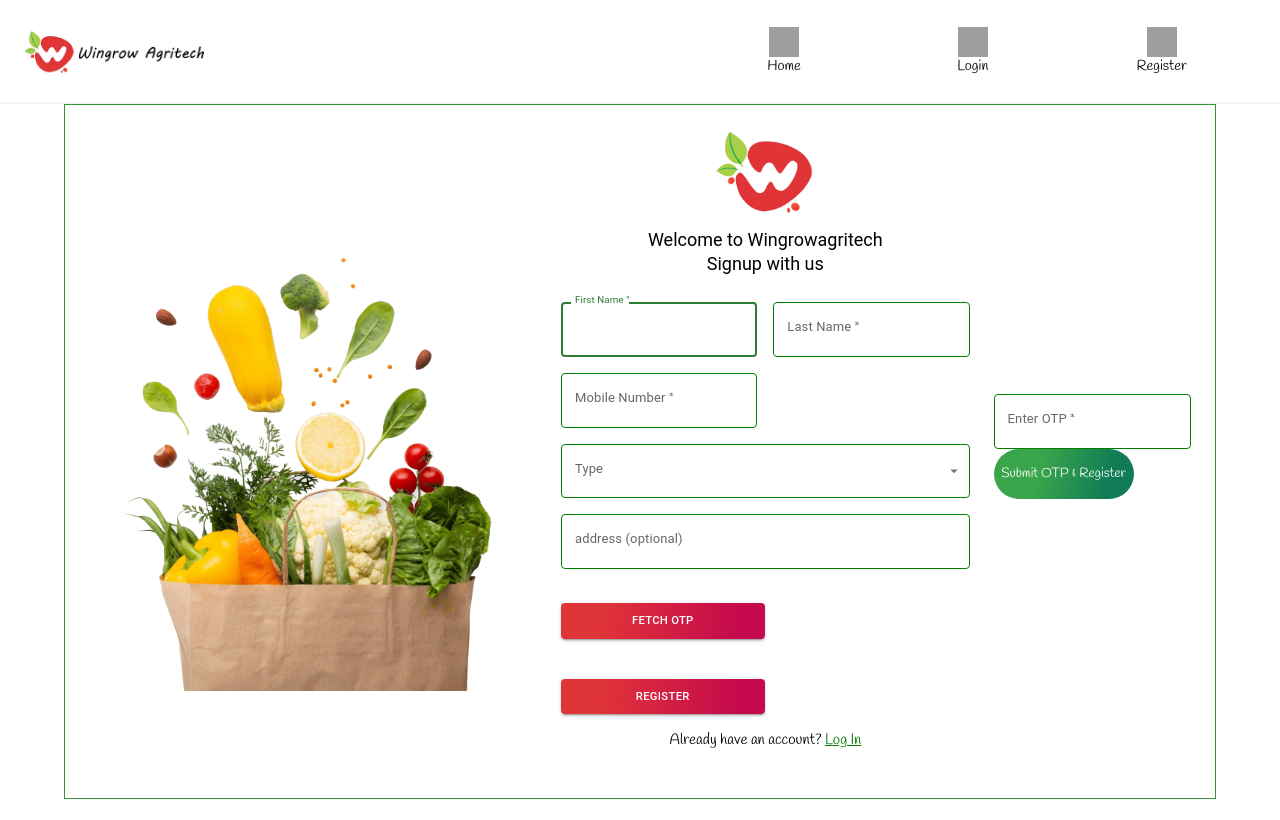
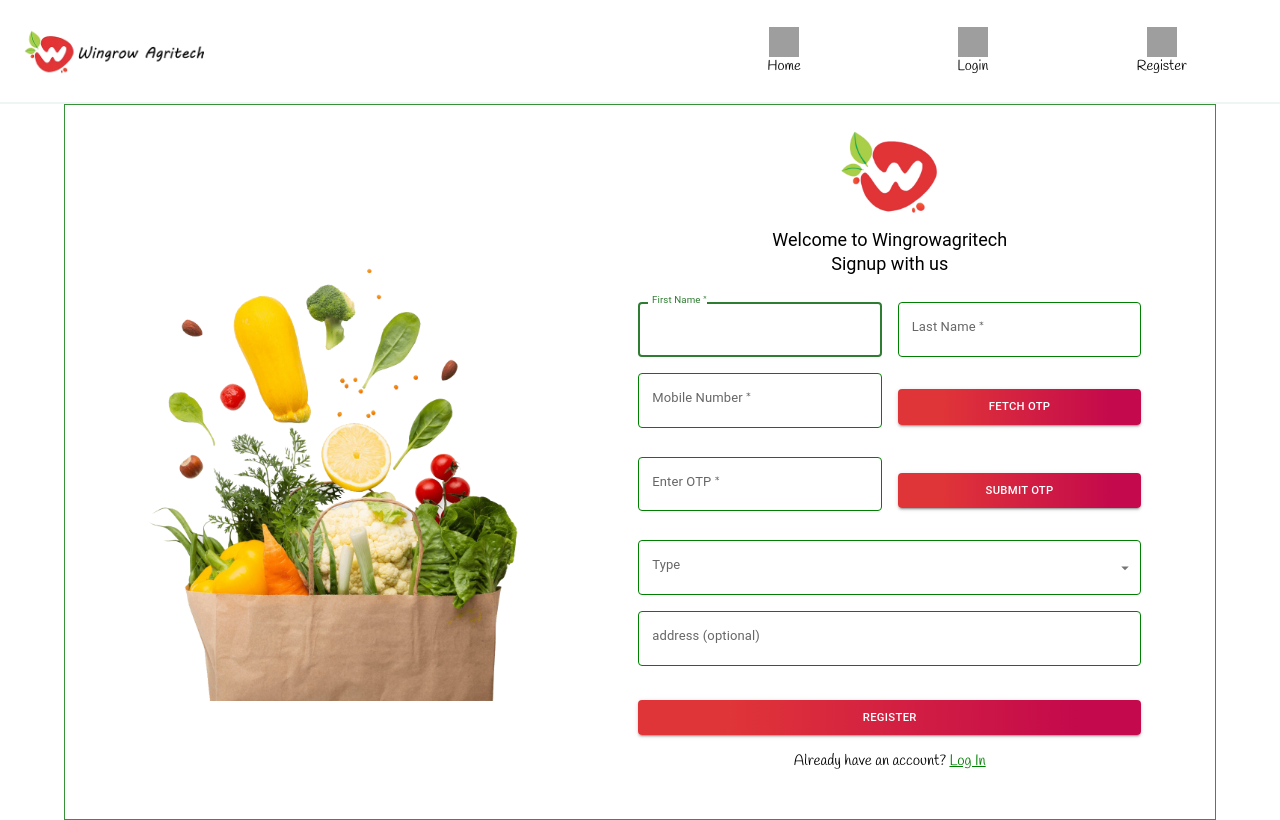
Before and after one commit to vrindaborkar/agritech, a React (Create React App) app in the folder client/: page /register in a window 1280 px wide. Built offline with nearby package versions, Linux system fonts and the light colour scheme; grey boxes are pictures that could not be loaded.

Commit message:
DOne with the allignment of register.js

```diff
--- a/client/src/Routes/Register.js
+++ b/client/src/Routes/Register.js
@@ -388,7 +388,66 @@
                   className="textfield"
                 />
               </Grid>
+              <Grid item xs ={6}>
+              <Button
+                type="button"
+                fullWidth
+                onClick={ onSignInSubmit }
+                className="signup-btn"
+                variant="contained"
+                color="success"
+                size="large"
+                sx={{ mt: 2, mb: 2 }}
+              >
+                Fetch Otp
+              </Button>
+              </Grid>
 
+              <Grid item xs={6}  >
+
+              <TextField
+                inputlabelprops={{
+                  style: { fontSize: 14, fontFamily: "monospace" },
+                }}
+                required
+                fullWidth
+                name="password"
+                label="Enter OTP"
+                type="password"
+                id="password"
+                value={data.password}
+                onChange={handleChange}
+                autoComplete="new-password"
+                color="success"
+                className="textfield"
+              />
+
+
+              </Grid>
+              <Grid item xs ={6}>
+              {/* <button
+              fullWidth
+              className="signup-btn"
+              type="button"
+              variant="contained"
+                color="success"
+                size="large"
+              >
+              Submit OTP & Register
+            </button> */}
+            <Button
+                type="button"
+                fullWidth
+                onClick={ onSubmitOTP }
+                className="signup-btn"
+                variant="contained"
+                color="success"
+                size="large"
+                sx={{ mt: 2, mb: 2 }}
+              >
+                Submit OTP
+              </Button>
+              </Grid>
 
               <Grid item xs={12}>
                 <FormControl
@@ -550,20 +609,8 @@
               </h3>
             )}
 
-            <Grid  >
-              <Button
-                type="button"
-                fullWidth
-                onClick={ onSignInSubmit }
-                className="signup-btn"
-                variant="contained"
-                color="success"
-                size="large"
-                sx={{ mt: 3, mb: 2 }}
-              >
-                Fetch Otp
-              </Button>
-              <Button
+
+              <Button item xs ={12}
                 type="submit"
                 fullWidth
 
@@ -575,7 +622,7 @@
               >
                 register
               </Button>
-            </Grid>
+
 
             <Grid container justifyContent="center">
               <Grid item>
@@ -585,7 +632,7 @@
               </Grid>
             </Grid>
           </form>
-          <form onSubmit={onSubmitOTP}>
+          {/* <form onSubmit={onSubmitOTP}>
             <Grid item xs={12} sm={6}>
               <TextField
                 inputlabelprops={{
@@ -607,7 +654,7 @@
             <button className="forgot-btn" type="submit">
               Submit OTP & Register
             </button>
-          </form>
+          </form> */}
 
 
 
```
